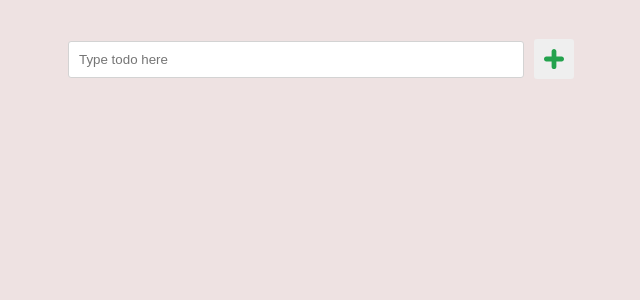
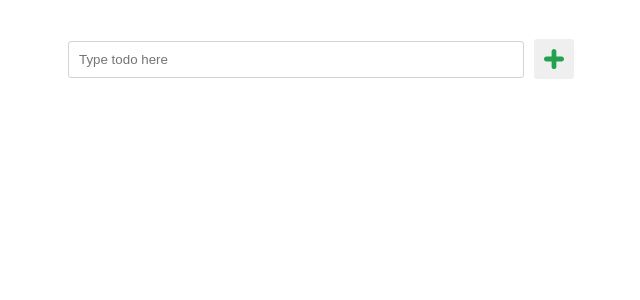
Before and after one commit to DariyaZ/todo_list, a React (Create React App) app: page / in a window 1280 px wide. Shown: the top 300 px of the page, without its empty margins (272-912 px from the left). Built offline with nearby package versions, Linux system fonts and the light colour scheme.

Commit message:
changed bcg color

```diff
--- a/src/App/App.css
+++ b/src/App/App.css
@@ -3,7 +3,6 @@
 body {
   margin: 0;
   font-family: 'Noto Serif', serif;
-  background-color: rgb(238, 226, 226);
 }
 
 .container {
```
